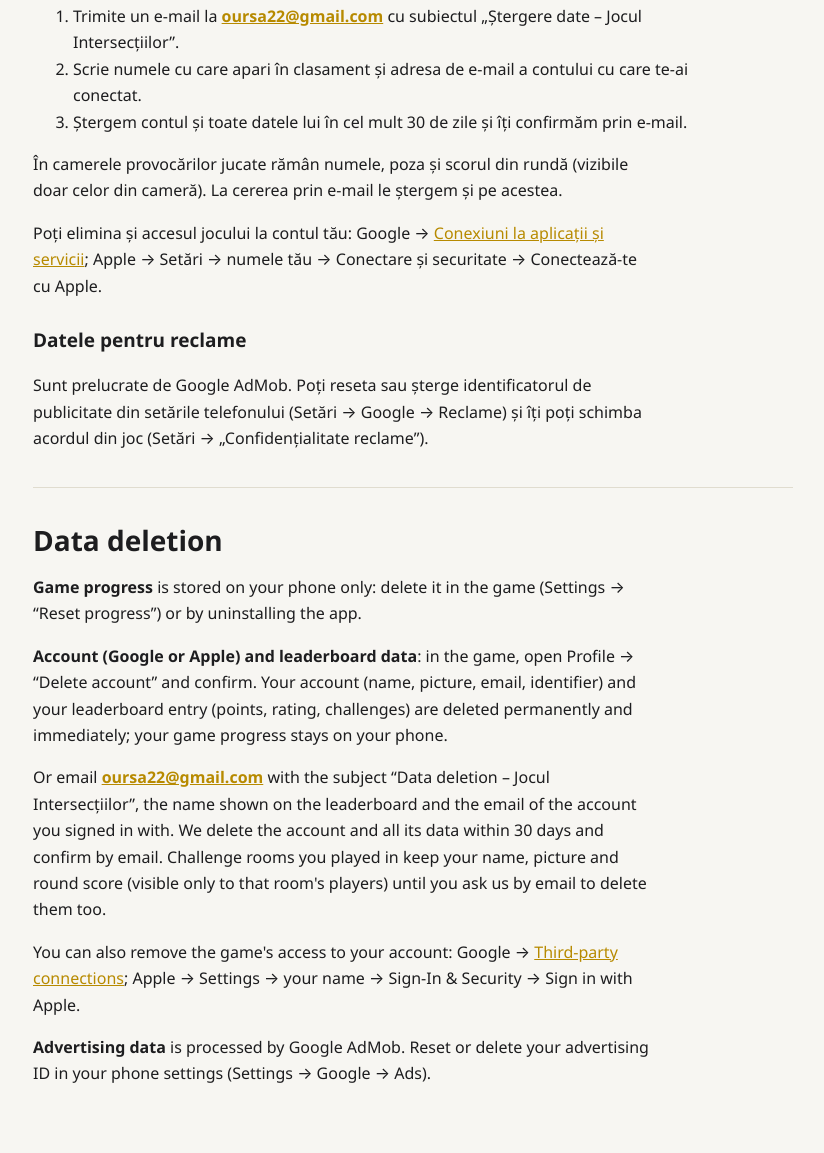
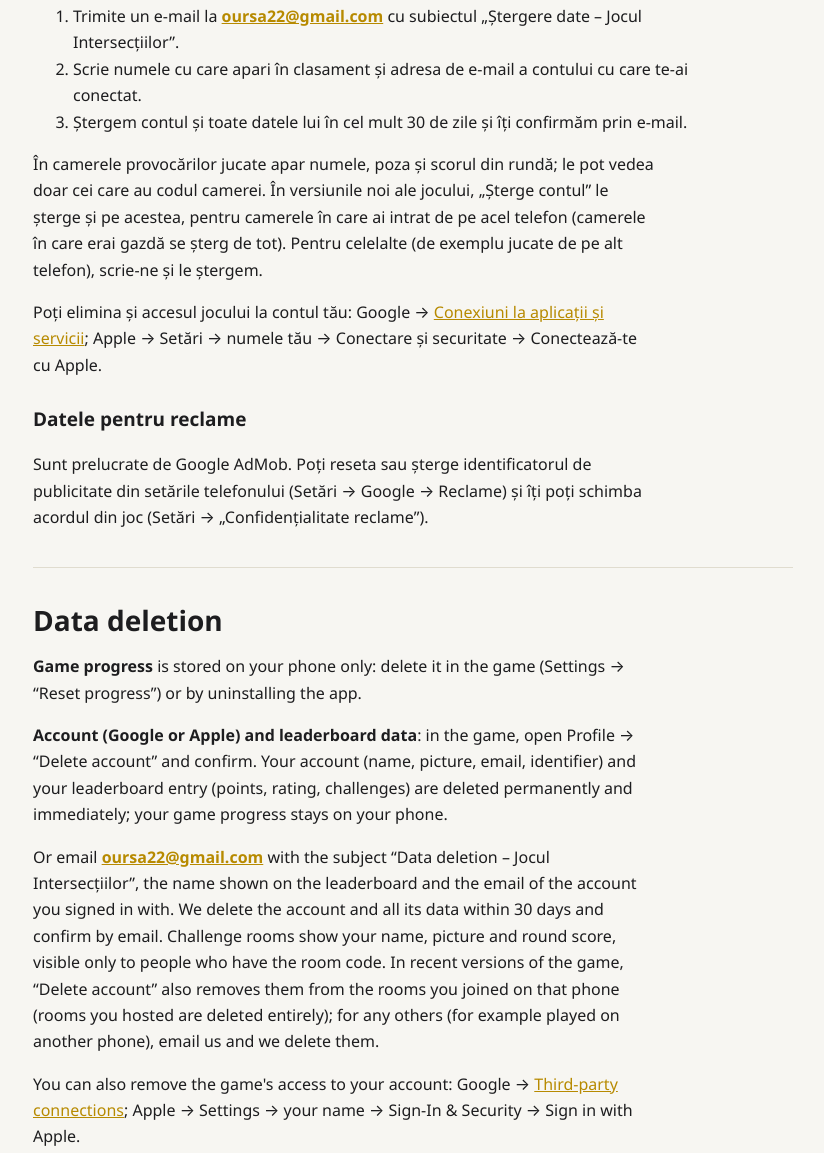
Before and after one commit to UrsaOvidiu/jocul-intersectiilor-politica, a plain HTML site: page stergere-date.html in a window 1280 px wide. Shown: the part 458-1611 px from the top of the page, without its empty margins (227-1051 px from the left). Drawn offline with Linux system fonts and the light colour scheme.

Commit message:
Datele din camere: vizibile doar cu codul camerei, sterse la stergerea contului
Co-Authored-By: Claude Opus 5.5 <noreply@anthropic.com>

```diff
--- a/stergere-date.html
+++ b/stergere-date.html
@@ -32,7 +32,7 @@
       <li>Scrie numele cu care apari în clasament și adresa de e-mail a contului cu care te-ai conectat.</li>
       <li>Ștergem contul și toate datele lui în cel mult 30 de zile și îți confirmăm prin e-mail.</li>
     </ol>
-    <p>În camerele provocărilor jucate rămân numele, poza și scorul din rundă (vizibile doar celor din cameră). La cererea prin e-mail le ștergem și pe acestea.</p>
+    <p>În camerele provocărilor jucate apar numele, poza și scorul din rundă; le pot vedea doar cei care au codul camerei. În versiunile noi ale jocului, „Șterge contul” le șterge și pe acestea, pentru camerele în care ai intrat de pe acel telefon (camerele în care erai gazdă se șterg de tot). Pentru celelalte (de exemplu jucate de pe alt telefon), scrie-ne și le ștergem.</p>
     <p>Poți elimina și accesul jocului la contul tău: Google → <a href="https://myaccount.google.com/connections" rel="noopener">Conexiuni la aplicații și servicii</a>; Apple → Setări → numele tău → Conectare și securitate → Conectează-te cu Apple.</p>
     <h2>Datele pentru reclame</h2>
     <p>Sunt prelucrate de Google AdMob. Poți reseta sau șterge identificatorul de publicitate din setările telefonului (Setări → Google → Reclame) și îți poți schimba acordul din joc (Setări → „Confidențialitate reclame”).</p>
@@ -44,7 +44,7 @@
     <h1>Data deletion</h1>
     <p><b>Game progress</b> is stored on your phone only: delete it in the game (Settings → “Reset progress”) or by uninstalling the app.</p>
     <p><b>Account (Google or Apple) and leaderboard data</b>: in the game, open Profile → “Delete account” and confirm. Your account (name, picture, email, identifier) and your leaderboard entry (points, rating, challenges) are deleted permanently and immediately; your game progress stays on your phone.</p>
-    <p>Or email <b><a href="mailto:oursa22@gmail.com">oursa22@gmail.com</a></b> with the subject “Data deletion – Jocul Intersecțiilor”, the name shown on the leaderboard and the email of the account you signed in with. We delete the account and all its data within 30 days and confirm by email. Challenge rooms you played in keep your name, picture and round score (visible only to that room's players) until you ask us by email to delete them too.</p>
+    <p>Or email <b><a href="mailto:oursa22@gmail.com">oursa22@gmail.com</a></b> with the subject “Data deletion – Jocul Intersecțiilor”, the name shown on the leaderboard and the email of the account you signed in with. We delete the account and all its data within 30 days and confirm by email. Challenge rooms show your name, picture and round score, visible only to people who have the room code. In recent versions of the game, “Delete account” also removes them from the rooms you joined on that phone (rooms you hosted are deleted entirely); for any others (for example played on another phone), email us and we delete them.</p>
     <p>You can also remove the game's access to your account: Google → <a href="https://myaccount.google.com/connections" rel="noopener">Third-party connections</a>; Apple → Settings → your name → Sign-In &amp; Security → Sign in with Apple.</p>
     <p><b>Advertising data</b> is processed by Google AdMob. Reset or delete your advertising ID in your phone settings (Settings → Google → Ads).</p>
   </section>
```
Also changed, not shown: index.html (+2 -2 lines).
